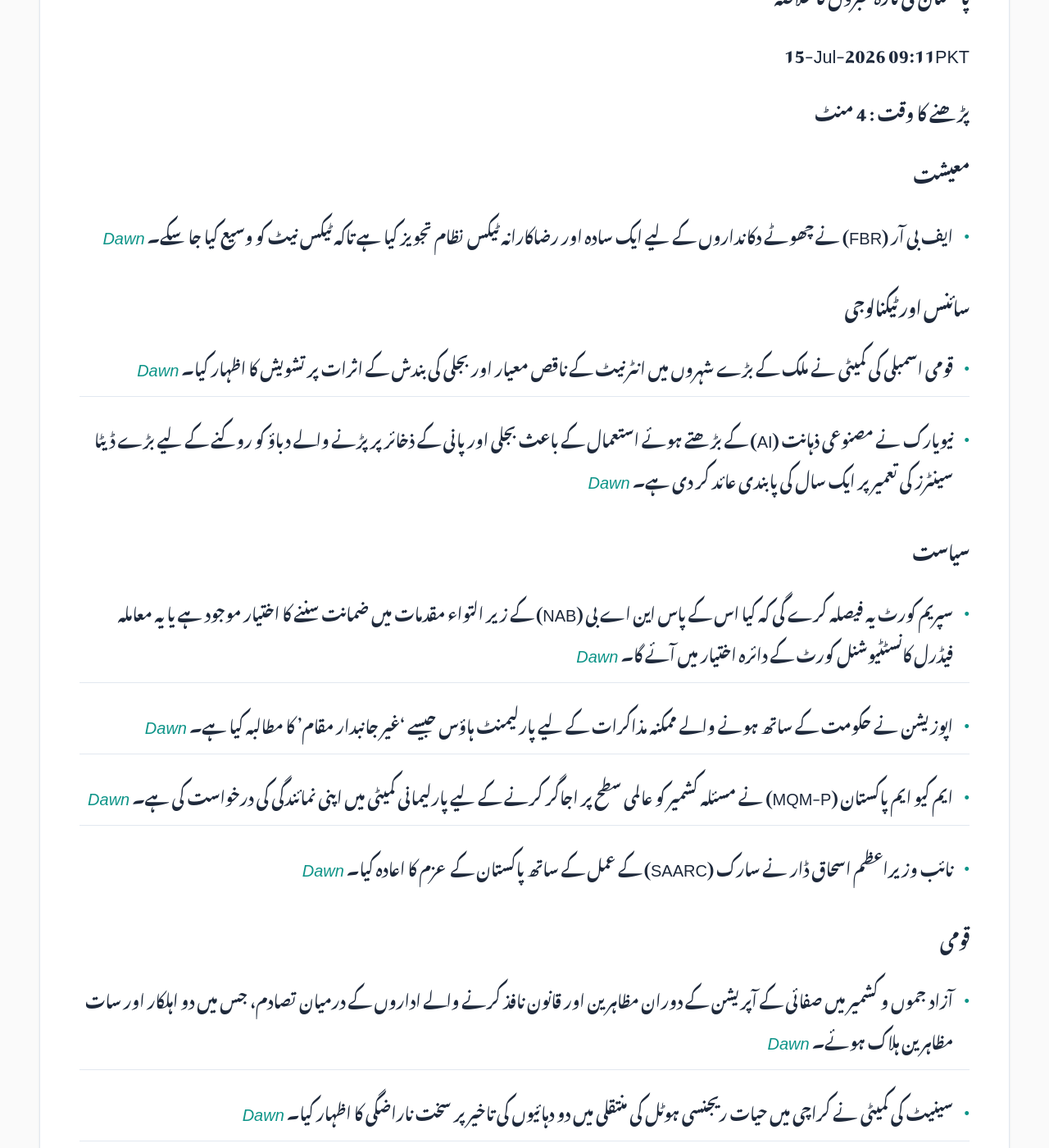
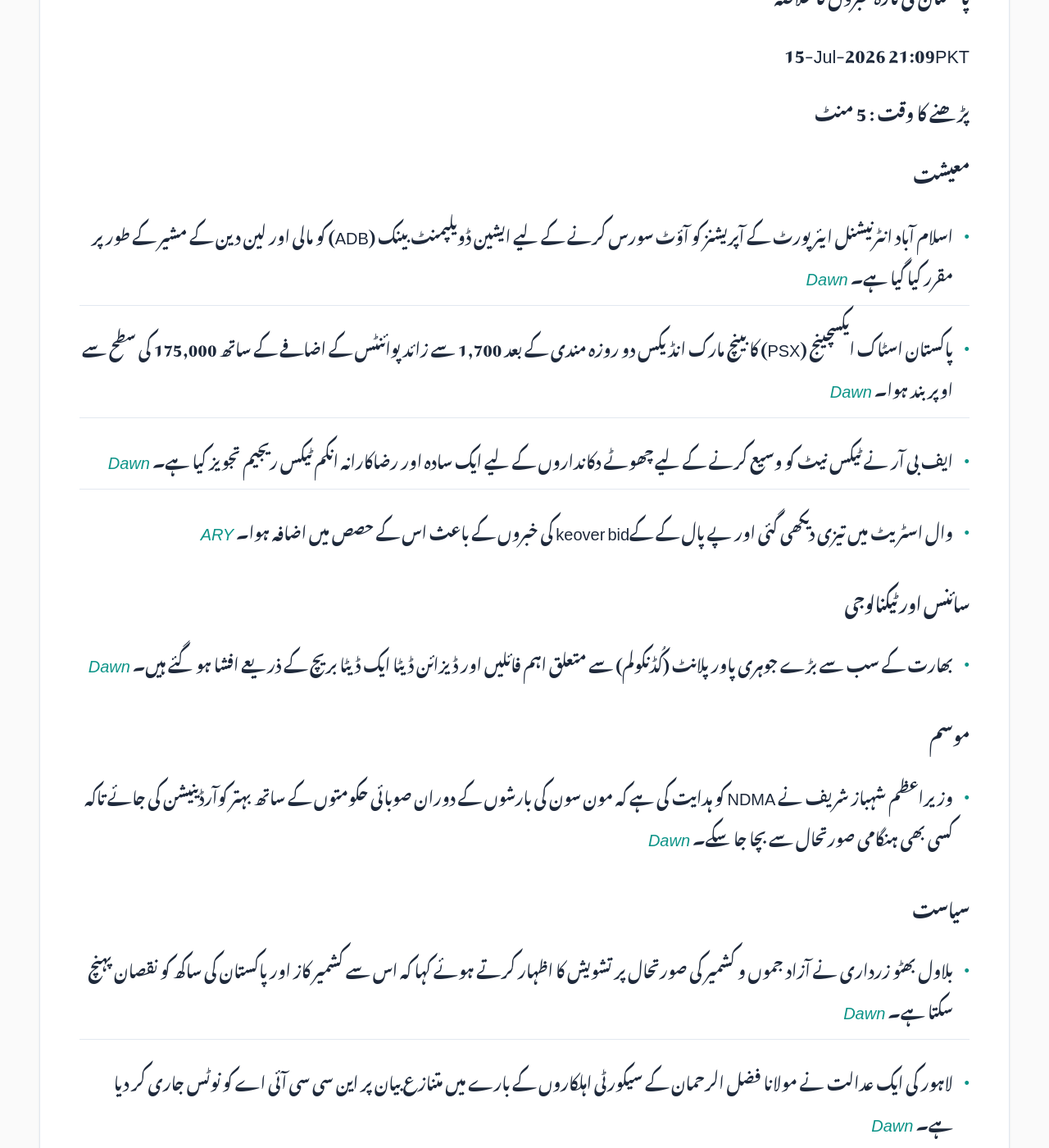
Before and after one commit to zsubzwary/news, a Jekyll site: the page built from ur/index.md, in a window 1280 px wide and 1400 px high, scrolled down 354 px. Shown: the whole window at 82% size. Built offline with Jekyll 4.4.1, drawn with Linux system fonts in a browser that asks for light colours; some web fonts are replaced; comment, search, counter and statistics services are not loaded; some of the changed text lies outside the part shown.

Commit message:
DateTime; 2026-07-15T16:09:32.916Z

```diff
--- a/ur/index.md
+++ b/ur/index.md
@@ -7,47 +7,53 @@ rtl: true
 
 پاکستان کی تازہ خبروں کا خلاصہ
 
- &lrm; 15-Jul-2026 09:11PKT
+ &lrm; 15-Jul-2026 21:09PKT
 
-پڑھنے کا وقت : 4 منٹ
+پڑھنے کا وقت : 5 منٹ
 
 ### معیشت
-- ایف بی آر (FBR) نے چھوٹے دکانداروں کے لیے ایک سادہ اور رضاکارانہ ٹیکس نظام تجویز کیا ہے تاکہ ٹیکس نیٹ کو وسیع کیا جا سکے۔ *[Dawn](https://www.dawn.com/news/2015525/fbr-proposes-voluntary-tax-regime-for-small-traders)*
+- اسلام آباد انٹرنیشنل ایئرپورٹ کے آپریشنز کو آؤٹ سورس کرنے کے لیے ایشین ڈویلپمنٹ بینک (ADB) کو مالی اور لین دین کے مشیر کے طور پر مقرر کیا گیا ہے۔ *[Dawn](https://www.dawn.com/news/2015671/adb-formally-appointed-financial-transaction-adviser-for-outsourcing-islamabad-airport-operations)*
+- پاکستان اسٹاک ایکسچینج (PSX) کا بینچ مارک انڈیکس دو روزہ مندی کے بعد 1,700 سے زائد پوائنٹس کے اضافے کے ساتھ 175,000 کی سطح سے اوپر بند ہوا۔ *[Dawn](https://www.dawn.com/news/2015614/bulls-snap-losing-streak-as-psx-gains-over-1700-points)*
+- ایف بی آر نے ٹیکس نیٹ کو وسیع کرنے کے لیے چھوٹے دکانداروں کے لیے ایک سادہ اور رضاکارانہ انکم ٹیکس ریجیم تجویز کیا ہے۔ *[Dawn](https://www.dawn.com/news/2015525/fbr-proposes-voluntary-tax-regime-for-small-traders)*
+- وال اسٹریٹ میں تیزی دیکھی گئی اور پے پال کے کےkeover bid کی خبروں کے باعث اس کے حصص میں اضافہ ہوا۔ *[ARY](https://arynews.tv/wall-street-rises-paypal-jumps-july-15-2026)*
 
 ### سائنس اور ٹیکنالوجی
-- قومی اسمبلی کی کمیٹی نے ملک کے بڑے شہروں میں انٹرنیٹ کے ناقص معیار اور بجلی کی بندش کے اثرات پر تشویش کا اظہار کیا۔ *[Dawn](https://www.dawn.com/news/2015535/internet-quality-poor-even-in-major-cities-na-panel-told)*
-- نیویارک نے مصنوعی ذہانت (AI) کے بڑھتے ہوئے استعمال کے باعث بجلی اور پانی کے ذخائر پر پڑنے والے دباؤ کو روکنے کے لیے بڑے ڈیٹا سینٹرز کی تعمیر پر ایک سال کی پابندی عائد کر دی ہے۔ *[Dawn](https://www.dawn.com/news/2015428/new-york-becomes-first-us-state-to-impose-data-centre-moratorium)*
+- بھارت کے سب سے بڑے جوہری پاور پلانٹ (کُڈنکولم) سے متعلق اہم فائلیں اور ڈیزائن ڈیٹا ایک ڈیٹا بریچ کے ذریعے افشا ہو گئے ہیں۔ *[Dawn](https://www.dawn.com/news/2015650/files-relating-to-indias-largest-nuclear-power-plant-exposed-in-data-breach)*
+
+### موسم
+- وزیراعظم شہباز شریف نے NDMA کو ہدایت کی ہے کہ مون سون کی بارشوں کے دوران صوبائی حکومتوں کے ساتھ بہتر کوآرڈینیشن کی جائے تاکہ کسی بھی ہنگامی صورتحال سے بچا جا سکے۔ *[Dawn](https://www.dawn.com/news/2015625/pm-directs-ndma-to-strengthen-coordination-with-provinces-during-monsoon-rains)*
 
 ### سیاست
-- سپریم کورٹ یہ فیصلہ کرے گی کہ کیا اس کے پاس این اے بی (NAB) کے زیر التواء مقدمات میں ضمانت سننے کا اختیار موجود ہے یا یہ معاملہ فیڈرل کانسٹٹیوشنل کورٹ کے دائرہ اختیار میں آئے گا۔ *[Dawn](https://www.dawn.com/news/2015530/supreme-court-to-decide-if-it-can-still-hear-nab-bails)*
-- اپوزیشن نے حکومت کے ساتھ ہونے والے ممکنہ مذاکرات کے لیے پارلیمنٹ ہاؤس جیسے 'غیر جانبدار مقام' کا مطالبہ کیا ہے۔ *[Dawn](https://www.dawn.com/news/2015536/opposition-seeks-neutral-venue-for-talks-with-govt)*
-- ایم کیو ایم پاکستان (MQM-P) نے مسئلہ کشمیر کو عالمی سطح پر اجاگر کرنے کے لیے پارلیمانی کمیٹی میں اپنی نمائندگی کی درخواست کی ہے۔ *[Dawn](https://www.dawn.com/news/2015436/mqm-p-seeks-representation-in-parliamentary-committee-on-kashmir)*
-- نائب وزیراعظم اسحاق ڈار نے سارک (SAARC) کے عمل کے ساتھ پاکستان کے عزم کا اعادہ کیا۔ *[Dawn](https://www.dawn.com/news/2015433/dpm-dar-reaffirms-pakistans-commitment-to-saarc-process-during-meeting-with-secretary-general-golam-sarwar-fo)*
+- بلاول بھٹو زرداری نے آزاد جموں و کشمیر کی صورتحال پر تشویش کا اظہار کرتے ہوئے کہا کہ اس سے کشمیر کاز اور پاکستان کی ساکھ کو نقصان پہنچ سکتا ہے۔ *[Dawn](https://www.dawn.com/news/2015652/bilawal-terms-ajk-situation-concerning-says-kashmir-cause-pakistans-reputation-will-be-harmed-if-it-persists)*
+- لاہور کی ایک عدالت نے مولانا فضل الرحمان کے سیکورٹی اہلکاروں کے بارے میں متنازع بیان پر این سی سی آئی اے کو نوٹس جاری کر دیا ہے۔ *[Dawn](https://www.dawn.com/news/2015651/lahore-court-issues-notice-to-nccia-on-plea-seeking-case-against-fazl-over-remarks-on-security-personnel)*
+- نائب وزیراعظم اسحاق ڈار نے ایس سی او سیکرٹری جنرل سے ملاقات میں رکنیت کے مقاصد کو آگے بڑھانے کے لیے پاکستان کے عزم کا اعادہ کیا۔ *[Dawn](https://www.dawn.com/news/2015642/dar-meets-sco-secretary-general-reaffirms-pakistans-commitment-to-advancing-its-objectives)*
 
-### قومی
-- آزاد جموں و کشمیر میں صفائی کے آپریشن کے دوران مظاہرین اور قانون نافذ کرنے والے اداروں کے درمیان تصادم، جس میں دو اہلکار اور سات مظاہرین ہلاک ہوئے۔ *[Dawn](https://www.dawn.com/news/2015537/protesters-law-enforcers-clash-during-ajk-clearance-operation)*
-- سینیٹ کی کمیٹی نے کراچی میں حیات ریجنسی ہوٹل کی منتقلی میں دو دہائیوں کی تاخیر پر سخت ناراضگی کا اظہار کیا۔ *[Dawn](https://www.dawn.com/news/2015526/senate-panel-irked-by-two-decade-delay-in-transfer-of-karachis-hyatt-regency)*
-- سی ڈی ایف فیلڈ مارشل عاصم منیر کا ترکی کا سرکاری دورہ، جس کا مقصد دونوں ممالک کے درمیان دفاعی تعاون کو مضبوط بنانا ہے۔ *[Dawn](https://www.dawn.com/news/2015389/cdf-munir-meets-turkish-president-erdogan-armed-forces-chief-in-ankara-ispr)*
-- پشاور میں بم ڈسپوزل یونٹ کے ایک اہلکار کی آئی ای ڈی دھماکے میں شہادت۔ *[Dawn](https://www.dawn.com/news/2015448/bomb-disposal-unit-official-martyred-in-ied-explosion-in-kps-peshawar-district-police)*
-- لیاری میں جماعت اسلامی کے دفتر پر کریکر حملہ، جس میں تین افراد زخمی ہوئے۔ *[ARY News](https://arynews.tv/three-injured-in-cracker-attack-on-jamaat-e-islami-office-in-lyari)*
-- پاکستان میں خواتین کی معاشی شرکت اور صنفی فرق (Gender Gap) کے حوالے سے اہم چیلنجز پر بحث۔ *[Dawn](https://www.dawn.com/news/2015541/beyond-declarations)*
+### ملکی حالات
+- لاہور کے قریب ایک پرائیویٹ واٹر پارک میں نو سالہ بچی کی موت کے بعد انتظامیہ نے پارک کو سیل کر دیا ہے۔ *[Dawn](https://www.dawn.com/news/2015662/private-water-park-near-lahore-sealed-after-nine-year-old-girl-dies-after-allegedly-getting-trapped-in-drainage-pipe)*
+- کراچی میں ایک نوجوان ڈاکٹر کے قتل کے سلسلے میں پولیس نے تین مشتبہ افراد کو گرفتار کر لیا ہے۔ *[Dawn](https://www.dawn.com/news/2015627/3-arrested-in-connection-with-young-doctors-killing-during-robbery-near-karachis-teen-talwar)*
+- بلوچستان میں جاری آپریشن شبعان کے دوران سیکورٹی فورسز نے مزید تین دہشت گردوں کو ہلاک کر دیا ہے۔ *[Dawn](https://www.dawn.com/news/2015629/3-more-terrorists-killed-as-operation-shaban-continues-in-balochistan-state-media)*
+- آزاد کشمیر میں احتجاجی مظاہرین اور قانون نافذ کرنے والے اداروں کے درمیان تصادم کے نتیجے میں جانی نقصان ہوا۔ *[Dawn](https://www.dawn.com/news/2015537/protesters-law-enforcers-clash-during-ajk-clearance-operation)*
+- سینیٹ کی کمیٹی نے کراچی کے حیات ریجنسی کی منتقلی میں دو دہائیوں کی تاخیر پر سخت ناراضگی کا اظہار کیا۔ *[Dawn](https://www.dawn.com/news/2015526/senate-panel-irked-by-two-decade-delay-in-transfer-of-karachis-hyatt-regency)*
+- پنجاب حکومت 16 سال سے کم عمر بچوں کے لیے سوشل میڈیا پر پابندی لگانے پر غور کر رہی ہے۔ *[ARY](https://arynews.tv/punjab-may-ban-social-media-for-children-under-16)*
+- پاکستان نے سال 2026 کے لیے ای-پاسپورٹ کے نئے فیس ڈھانچے کا اعلان کر دیا ہے۔ *[ARY](https://arynews.tv/e-passport-pakistan-announces-new-fee-structure-for-2026)*
 
 ### بین الاقوامی
-- امریکہ اور ایران کے درمیان کشیدگی میں اضافہ؛ صدر ٹرمپ نے ایران پر حملوں اور بحری ناکہ بندی کے ذریعے دباؤ بڑھا دیا۔ *[Dawn](https://www.dawn.com/news/2015455/trump-steps-back-from-hormuz-fee-plan-new-strikes-hit-iran)* | *[ARY News](https://arynews.tv/donald-trump-threatens-strikes-on-irans-energy-targets)* | *[ARY News](https://arynews.tv/us-launches-new-iran-strikes-reimposes-naval-blockade)*
-- ایران نے اعلان کیا ہے کہ جب تک امریکی جارحیت ختم نہیں ہوتی، ہرمز کا تنگنا بند رہے گا۔ *[ARY News](https://arynews.tv/iran-guards-say-hormuz-to-remain-closed-till-end-of-us-aggression)*
-- انڈی برنہم برطانوی لیبر پارٹی کی قیادت کی دوڑ میں مضبوط پوزیشن کے ساتھ اگلے وزیراعظم بننے کے قریب نظر آتے ہیں۔ *[Dawn](https://www.dawn.com/news/2015435/burnham-in-sight-of-downing-street-wins-top-uk-union-support)*
-- بھارت نے زبردستی مزدوری کے ذریعے تیار کردہ اشیاء کی درآمد پر پابندی عائد کر دی ہے۔ *[Dawn](https://www.dawn.com/news/2015385/india-to-ban-import-of-goods-made-using-forced-labour-amid-us-probe)*
+- ایران کے پاسدارانِ انقلاب (IRGC) نے امریکہ اور اس کے اتحادیوں کے فائدے کے لیے اہم آبی گزرگاہوں کو بند کرنے کی دھمکی دی ہے۔ *[Dawn](https://www.dawn.com/news/2015623/irgc-warns-of-blocking-more-waterways-after-hormuz-as-us-renews-blockade-of-iranian-ports)*
+- امریکہ میں ایک مسلمان شخص کو مذہب کی بنیاد پر خنجر سے زخمی کرنے والے شخص کو گرفتار کر لیا گیا ہے۔ *[Dawn](https://www.dawn.com/news/2015621/police-say-muslim-man-stabbed-multiple-times-in-us-over-his-religion)*
+- بھارت میں 11 سالہ بچی کے ساتھ ہونے والی وحشیانہ زیادتی اور قتل کے واقعے نے جنسی تشدد کی سنگینی کو اجاگر کر دیا ہے۔ *[Dawn](https://www.dawn.com/news/2015655/brutal-killing-of-11-year-old-highlights-unrelenting-sexual-violence-in-india)*
+- تجزیہ کاروں کے مطابق واشنگٹن اور تہران کے درمیان مستقل امن کے لیے نئے فریم ورک کی ضرورت ہے۔ *[Dawn](https://www.dawn.com/news/2015649/lasting-peace-between-washington-and-tehran-is-only-possible-through-a-new-hormuz-framework)*
+- بنگلہ دیش میں شیخ حسینہ کے اثاثوں کے خلاف بڑے پیمانے پر کارروائی کا آغاز کر دیا گیا ہے۔ *[ARY](https://arynews.tv/bangladesh-targets-sheikh-hasinas-assets-in-major-crackdown)*
+- ایران کے وزیر خارجہ نے حالیہ میزائل حملے کے بعد قطر کا دورہ کیا۔ *[ARY](https://arynews.tv/iran-fm-abbas-araghchi-visits-qatar-days-after-missile-attack)*
+- امریکہ اور ایران کے درمیان تناؤ میں مزید اضافہ ہوا ہے۔ *[ARY](https://arynews.tv/us-iran-conflict-escalates-with-fresh-strikes-new-threats)*
 
 ### کھیل
-- اسپین نے فرانس کو شکست دے کر فیفا ورلڈ کپ کا فائنل بک لیا ہے۔ *[Dawn](https://www.dawn.com/news/2015496/majestic-spain-stun-france-to-reach-fifa-world-cup-final)* | *[ARY News](https://arynews.tv/spain-beat-france-to-reach-fifa-world-cup-final)*
-- مین یوनाइटेड نے ایسٹن ولا کے مڈ فیلڈر ٹئیلیمنز کو اپنی ٹیم میں شامل کر لیا ہے۔ *[ARY News](https://arynews.tv/man-utd-sign-aston-villa-midfielder-tielemans)*
+- آئی سی سی کے نئے فارمیٹ کے نتیجے میں پاکستان اور بھارت کے درمیان ایک اضافی میچ ہونے کا امکان ہے۔ *[Dawn](https://www.dawn.com/news/2015665/icc-revamp-of-odi-t20i-world-cup-formats-may-result-in-extra-pakistan-india-clash)*
+- سپین نے فرانس کو شکست دے کر فیفا ورلڈ کپ کے فائنل میں جگہ بنا لی ہے۔ *[Dawn](https://www.dawn.com/news/2015496/majestic-spain-stun-france-to-reach-fifa-world-cup-final)*
+- کیون پیٹرسن کی پیشگوئی کہ ارجنٹائن فرانس کی طرح کھیلے گا، وائرل ہو گئی ہے۔ *[ARY](https://arynews.tv/argentina-play-like-france-kevin-pietersen-prediction-viral)*
 
 ### صحت
-- کراچی میں ایچ آئی وی (HIV) کے پھیلاؤ کے بعد اسکریننگ کے دوران 120 افراد کے مثبت ہونے کی اطلاع۔ *[Dawn](https://www.dawn.com/news/2015586/120-living-near-karachis-valika-hospital-test-positive-in-hiv-screening)*
-- امریکی سی ڈی سی کے مطابق امریکہ میں پیٹ کے انفیکشن (Cyclosporiasis) کے کیسز میں اضافہ ہو گیا ہے۔ *[Dawn](https://www.dawn.com/news/2015459/cdc-says-lab-confirmed-us-cases-of-diarrhoea-causing-parasite-top-1600-expects-count-to-rise)*
+- سن فارما کو Ozempic کا جینیاتی ورژن لانچ کرنے کی منظوری مل گئی ہے۔ *[ARY](https://arynews.tv/sun-pharma-wins-approval-to-launch-generic-ozempic)*
 
 ### دیگر
-- بی ٹی ایس (BTS) ممبران سے متعلق ایک پراسرار اشتہار نے مداحوں میں تجسس پیدا کر دیا ہے۔ *[ARY News](https://arynews.tv/bts-members-in-a-bathroom-newspaper-ad-leaves-fans-guessing)*
-- اداکارہ کرتی سانون نے اپنی فلم 'میمی' کے حوالے سے ایک اہم فیصلے کا ذکر کیا۔ *[ARY News](https://arynews.tv/kriti-sanon-shares-major-decision-during-mimi)*
-- میگن مارکل کو نیٹ فلکس سیریز کے لیے ایمی ایوارڈ کے لیے نامزد کیا گیا۔ *[ARY News](https://arynews.tv/meghan-markle-lands-major-daytime-emmy-nomination-for-netflix-series-with-love-meghan)*
-- اداکار عدنان صدیقی نے اپنی بیٹی کی زندگی کے ایک اہم سنگ میل پر جذباتی نوٹ لکھا۔ *[ARY News](https://arynews.tv/adnan-siddiqui-celebrates-daughter-special-milestone-with-note)*
+- اداکارہ زیندیا 2026 کے مصروف شیڈول کے بعد طویل وقفے کا ارادہ رکھتی ہیں۔ *[ARY](https://arynews.tv/zendaya-eyes-long-break-following-packed-2026)*
+- جینیفر لوپز کی ومبلڈن میں وی آئی پی باکس میں موجودگی کے دوران کچھ مسائل سامنے آئے۔ *[ARY](https://arynews.tv/jennifer-lopezs-vip-box-stint-goes-sour-at-wimbledon)*
```
